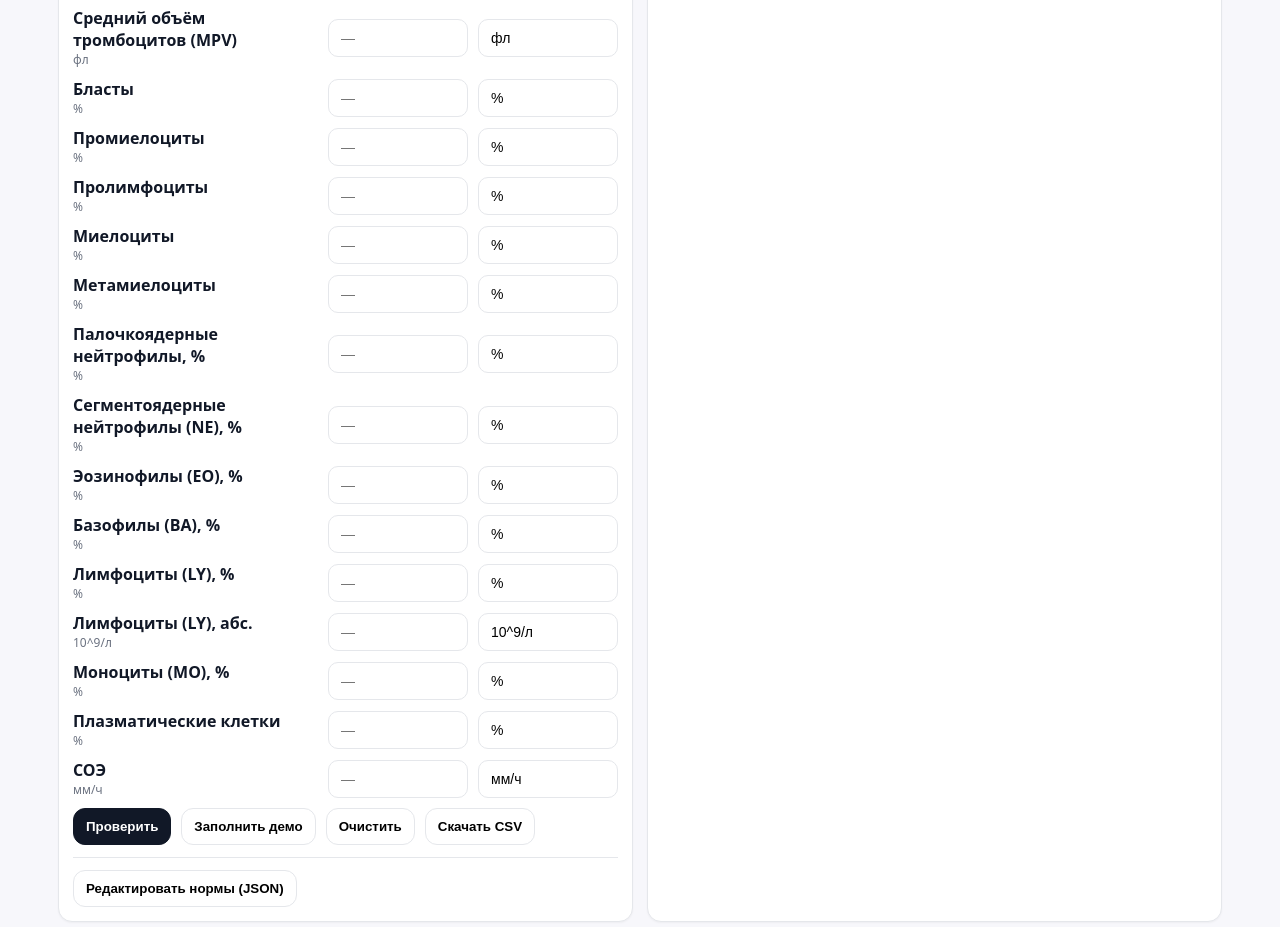
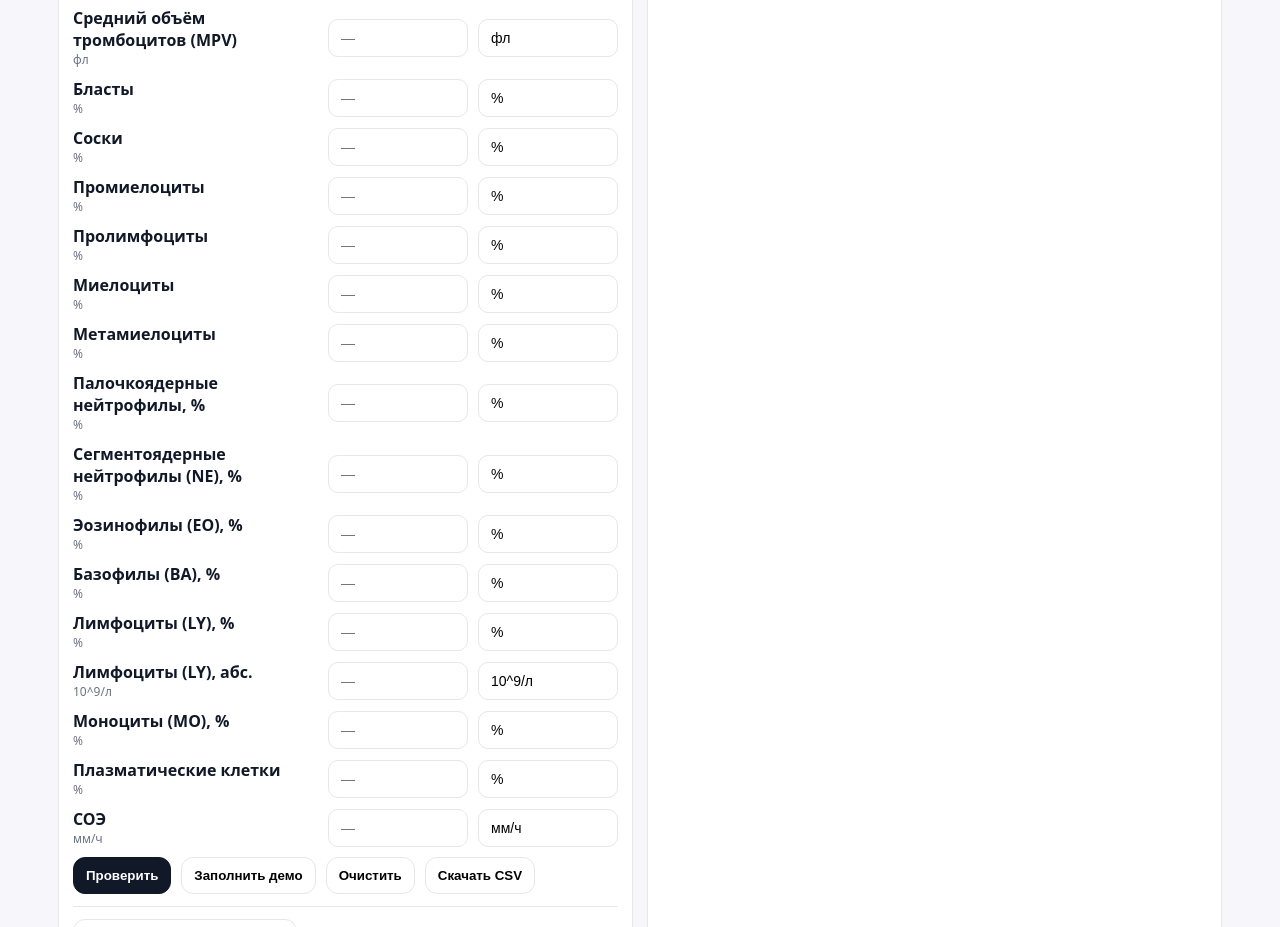
Before and after one commit to kabanvershinin-film/Result, a plain HTML site: page index.html in a window 1280 px wide. Shown: the part 783-1710 px from the top of the page. Drawn offline with Linux system fonts and the light colour scheme.

Commit message:
Update index.html

```diff
--- a/index.html
+++ b/index.html
@@ -159,6 +159,7 @@ const INDICATORS = [
   { key: "Средний объём тромбоцитов (MPV)", unit: "фл" },
 
   { key: "Бласты", unit: "%" },
+  { key: "Соски", unit: "%" },
   { key: "Промиелоциты", unit: "%" },
   { key: "Пролимфоциты", unit: "%" },
   { key: "Миелоциты", unit: "%" },
```
